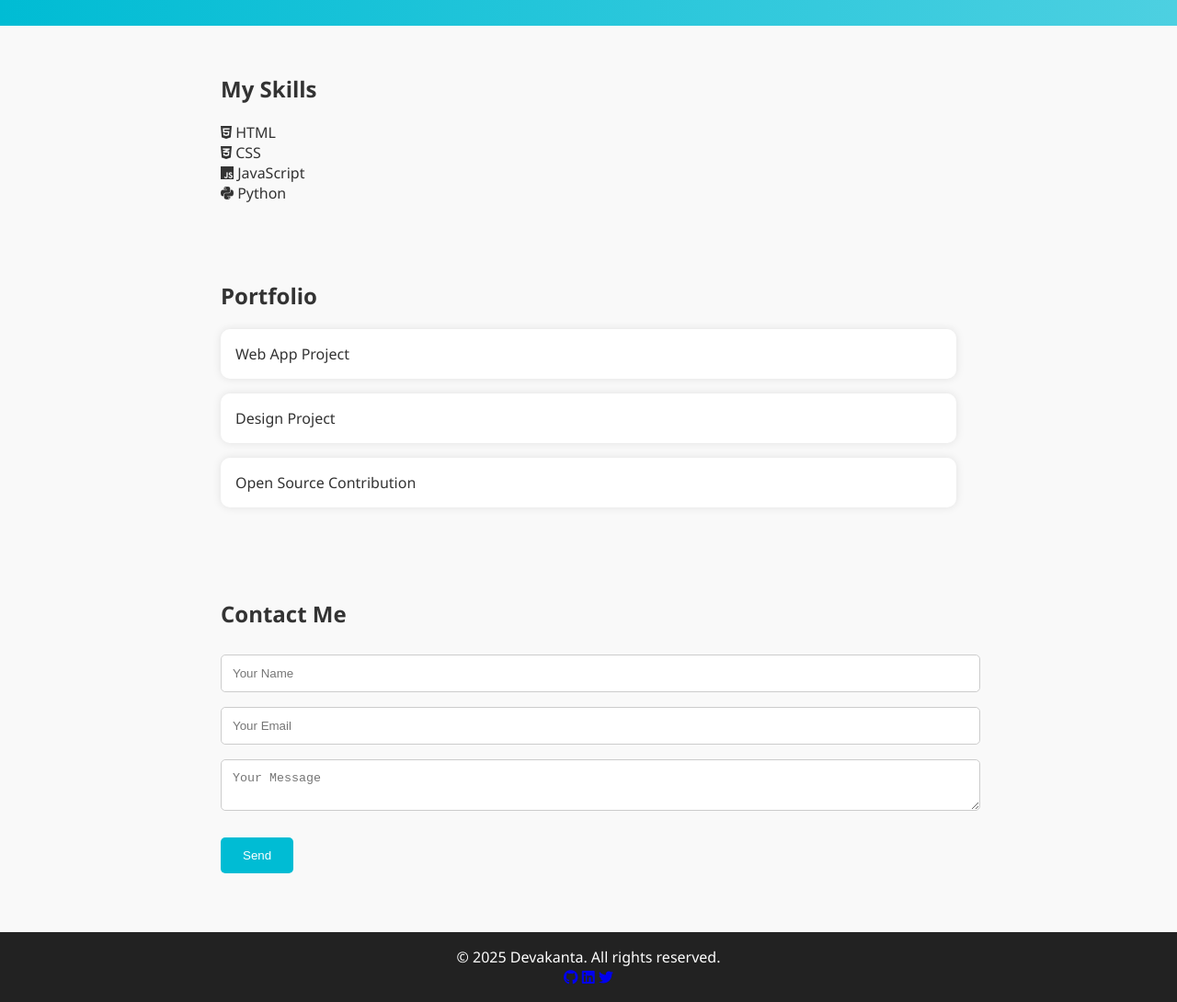
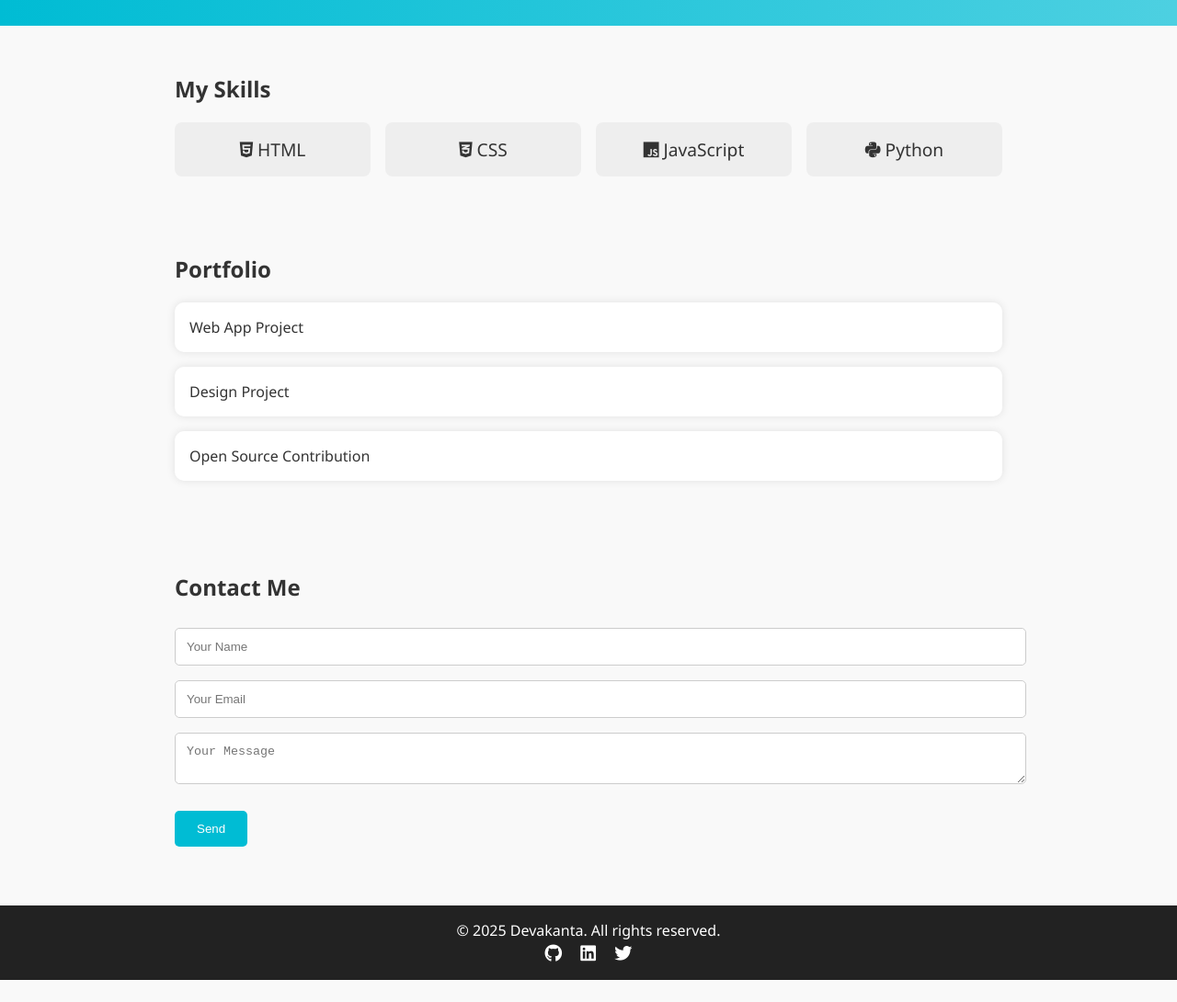
Before and after one commit to devakantatayeng/Devakanta-Official-, a plain HTML site: page index.html in a window 1280 px wide. Shown: the part 300-1390 px from the top of the page at 92% size. After the commit the page ends 1366 px from the top, so only its background shows below. Drawn offline with nearby package versions, Linux system fonts and the light colour scheme.

Commit message:
Added style.css

```diff
--- a/style.css
+++ b/style.css
@@ -40,8 +40,21 @@ body.dark {
 }
 .section {
   padding: 2rem;
-  max-width: 800px;
+  max-width: 900px;
   margin: 0 auto;
+}
+.skills {
+  display: flex;
+  gap: 1rem;
+  flex-wrap: wrap;
+}
+.skills div {
+  background: #eee;
+  padding: 1rem;
+  border-radius: 8px;
+  flex: 1 1 120px;
+  text-align: center;
+  font-size: 1.2rem;
 }
 .project {
   background: white;
@@ -50,19 +63,17 @@ body.dark {
   padding: 1rem;
   box-shadow: 0 0 10px rgba(0,0,0,0.1);
 }
-.testimonial {
-  background: #eee;
-  padding: 1rem;
-  margin-bottom: 1rem;
-  border-left: 4px solid #00bcd4;
-  border-radius: 4px;
-}
 footer {
   background: #222;
   color: white;
   text-align: center;
   padding: 1rem;
   margin-top: 2rem;
+}
+footer .socials a {
+  color: white;
+  margin: 0 0.5rem;
+  font-size: 1.2rem;
 }
 .btn {
   background: #00bcd4;
```
